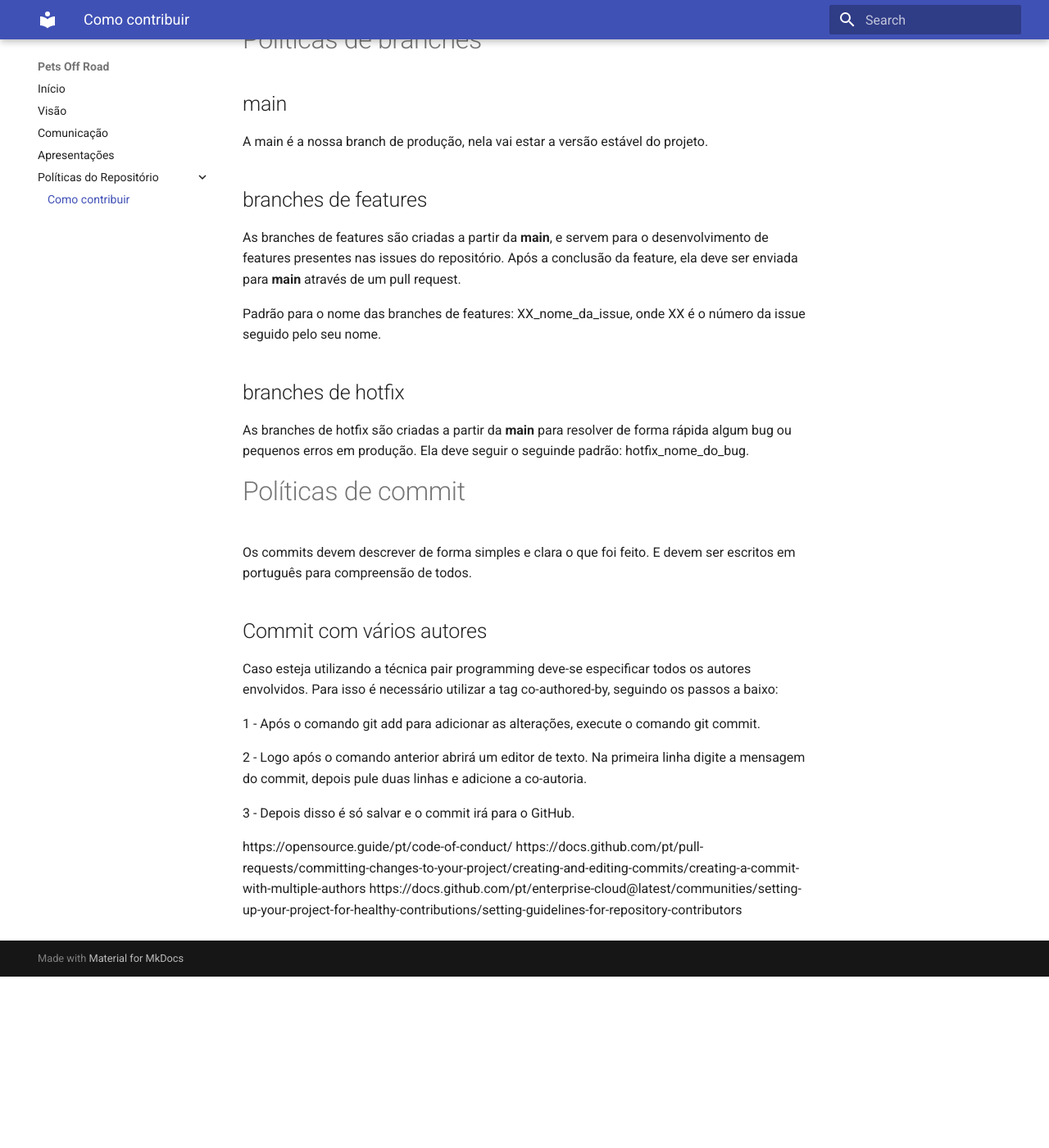
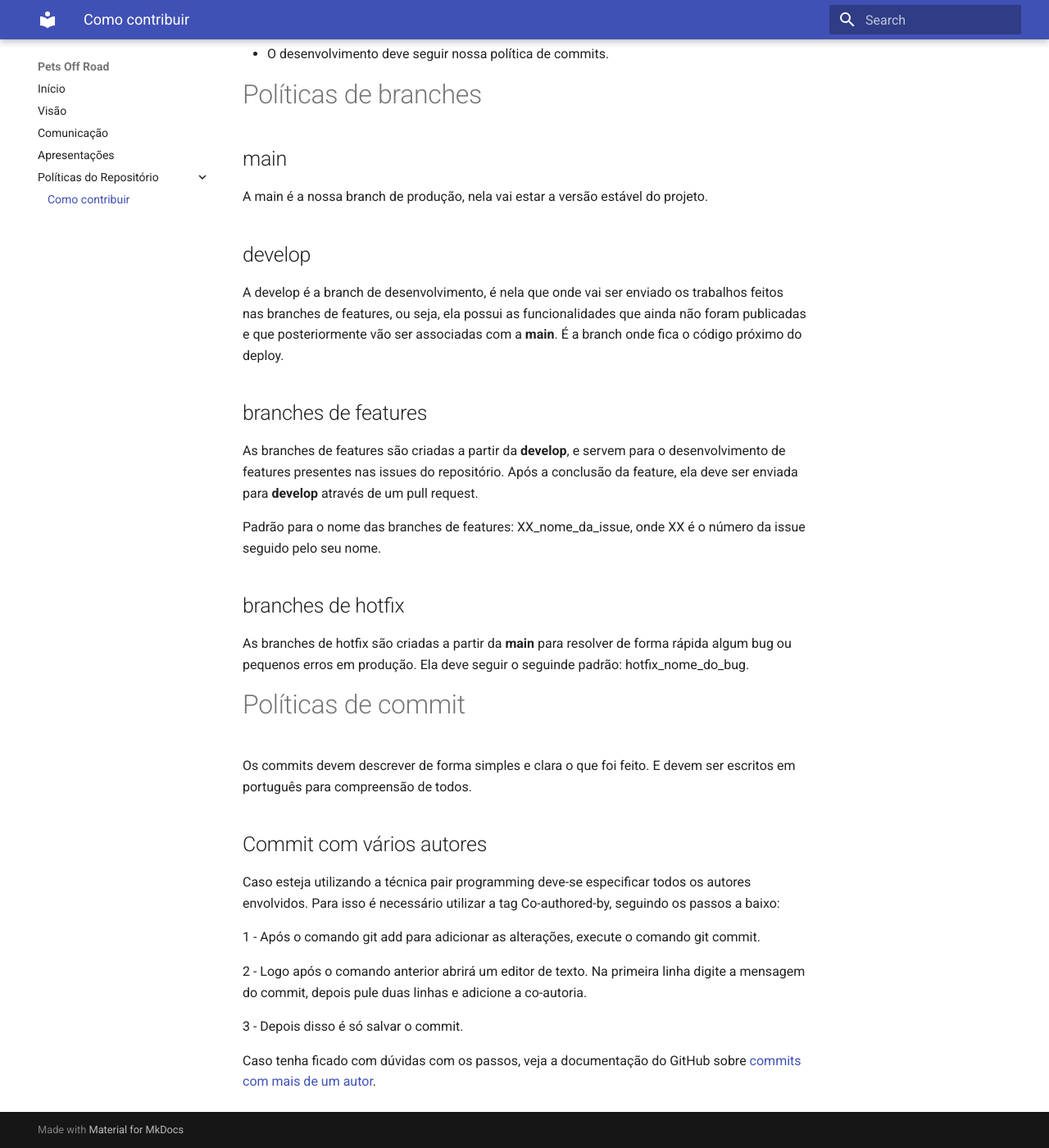
Before and after one commit to mdsreq-fga-unb/2022.1-pets-off-road, an MkDocs documentation site: the page built from docs/contributing.md, in a window 1280 px wide and 1400 px high, scrolled down 312 px. Shown: the whole window at 82% size. Built offline with MkDocs 1.6.1 and Material for MkDocs 9.7.7, drawn with Linux system fonts in a browser that asks for light colours; before the commit the page ends 1503 px from its top, so only the background shows below that.

Commit message:
Atualizando o guia de contribuicao

```diff
--- a/docs/contributing.md
+++ b/docs/contributing.md
@@ -3,6 +3,8 @@
 * Caso seja um colaborador externo, dê um fork no projeto.
 * Para contribuir no projeto é recomendado abrir as issues existentes para entender o que o projeto precisa.
 * Caso seu problema ainda não tenha sido documentado, crie uma nova issue para o problema. É recomendável priorizar as existentes.
+* A criação de branches deve seguir a política de branches.
+* O desenvolvimento deve seguir nossa política de commits.
 
 # Políticas de branches
 
@@ -10,9 +12,12 @@
 
 A main é a nossa branch de produção, nela vai estar a versão estável do projeto.
 
+## develop
+A develop é a branch de desenvolvimento, é nela que onde vai ser enviado os trabalhos feitos nas branches de features, ou seja, ela possui as funcionalidades que ainda não foram publicadas e que posteriormente vão ser associadas com a **main**. É a branch onde fica o código próximo do deploy.
+
 ## branches de features
 
-As branches de features são criadas a partir da **main**, e servem para o desenvolvimento de features presentes nas issues do repositório. Após a conclusão da feature, ela deve ser enviada para **main** através de um pull request.
+As branches de features são criadas a partir da **develop**, e servem para o desenvolvimento de features presentes nas issues do repositório. Após a conclusão da feature, ela deve ser enviada para **develop** através de um pull request.
 
 Padrão para o nome das branches de features: XX_nome_da_issue, onde XX é o número da issue seguido pelo seu nome.
 
@@ -25,15 +30,13 @@ As branches de hotfix são criadas a partir da **main** para resolver de forma r
 Os commits devem descrever de forma simples e clara o que foi feito. E devem ser escritos em português para compreensão de todos.
 
 ## Commit com vários autores
-Caso esteja utilizando a técnica pair programming deve-se especificar todos os autores envolvidos. Para isso é necessário utilizar a tag co-authored-by, seguindo os passos a baixo:
+Caso esteja utilizando a técnica pair programming deve-se especificar todos os autores envolvidos. Para isso é necessário utilizar a tag Co-authored-by, seguindo os passos a baixo:
 
 1 - Após o comando git add para adicionar as alterações, execute o comando git commit.
 
 2 - Logo após o comando anterior abrirá um editor de texto. Na primeira linha digite a mensagem do commit, depois pule duas linhas e adicione a co-autoria.
 
-3 - Depois disso é só salvar e o commit irá para o GitHub.
+3 - Depois disso é só salvar o commit.
 
-
-https://opensource.guide/pt/code-of-conduct/
-https://docs.github.com/pt/pull-requests/committing-changes-to-your-project/creating-and-editing-commits/creating-a-commit-with-multiple-authors
-https://docs.github.com/pt/enterprise-cloud@latest/communities/setting-up-your-project-for-healthy-contributions/setting-guidelines-for-repository-contributors
+Caso tenha ficado com dúvidas com os passos, veja a documentação do GitHub sobre [commits com mais de um autor](https://docs.github.com/pt/pull-requests/committing-changes-to-your-project/creating-and-editing-commits/creating-a-commit-with-multiple-authors
+).
```
Also changed, not shown: CONTRIBUTING.md (+10 -2 lines).
